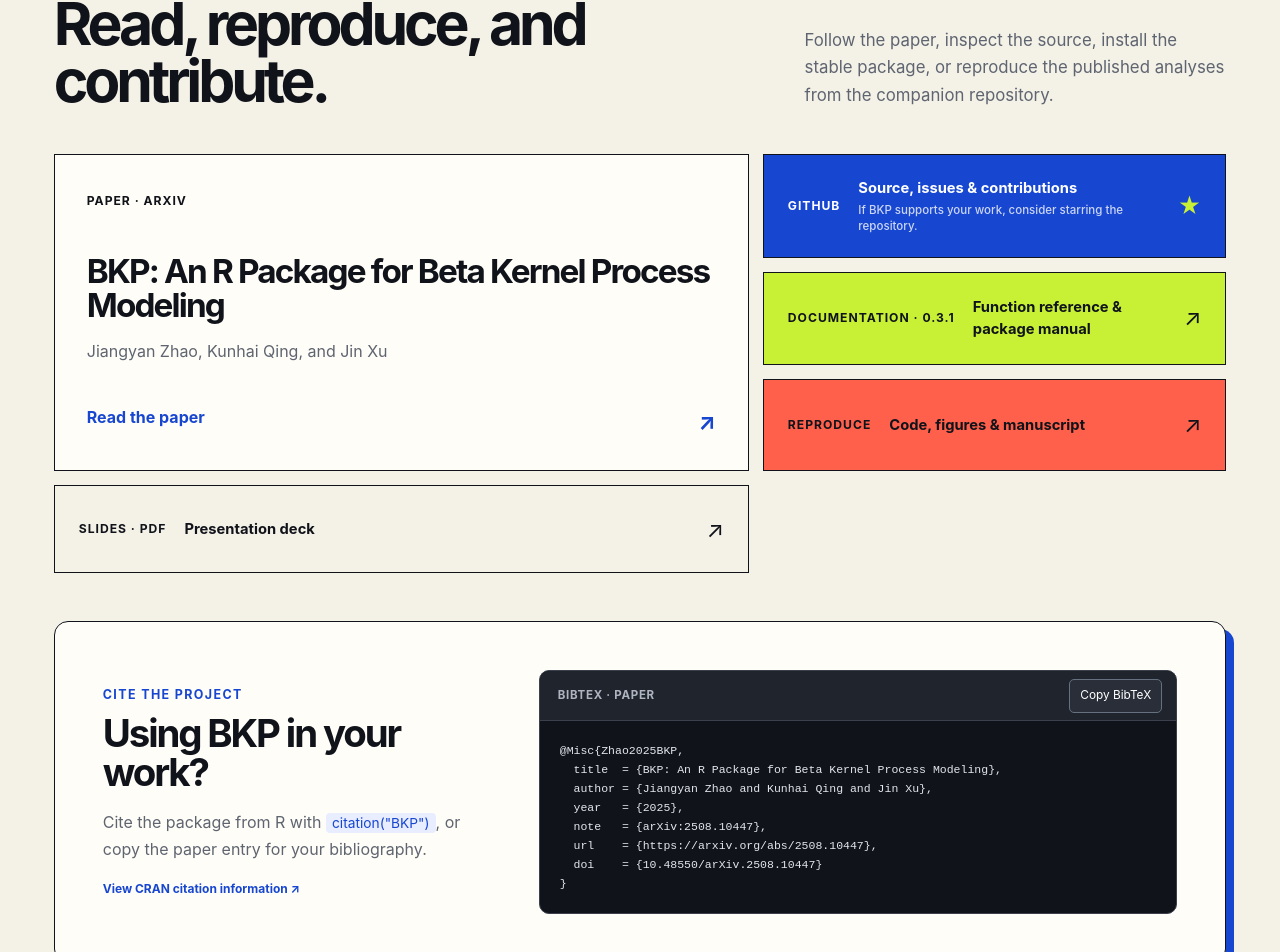
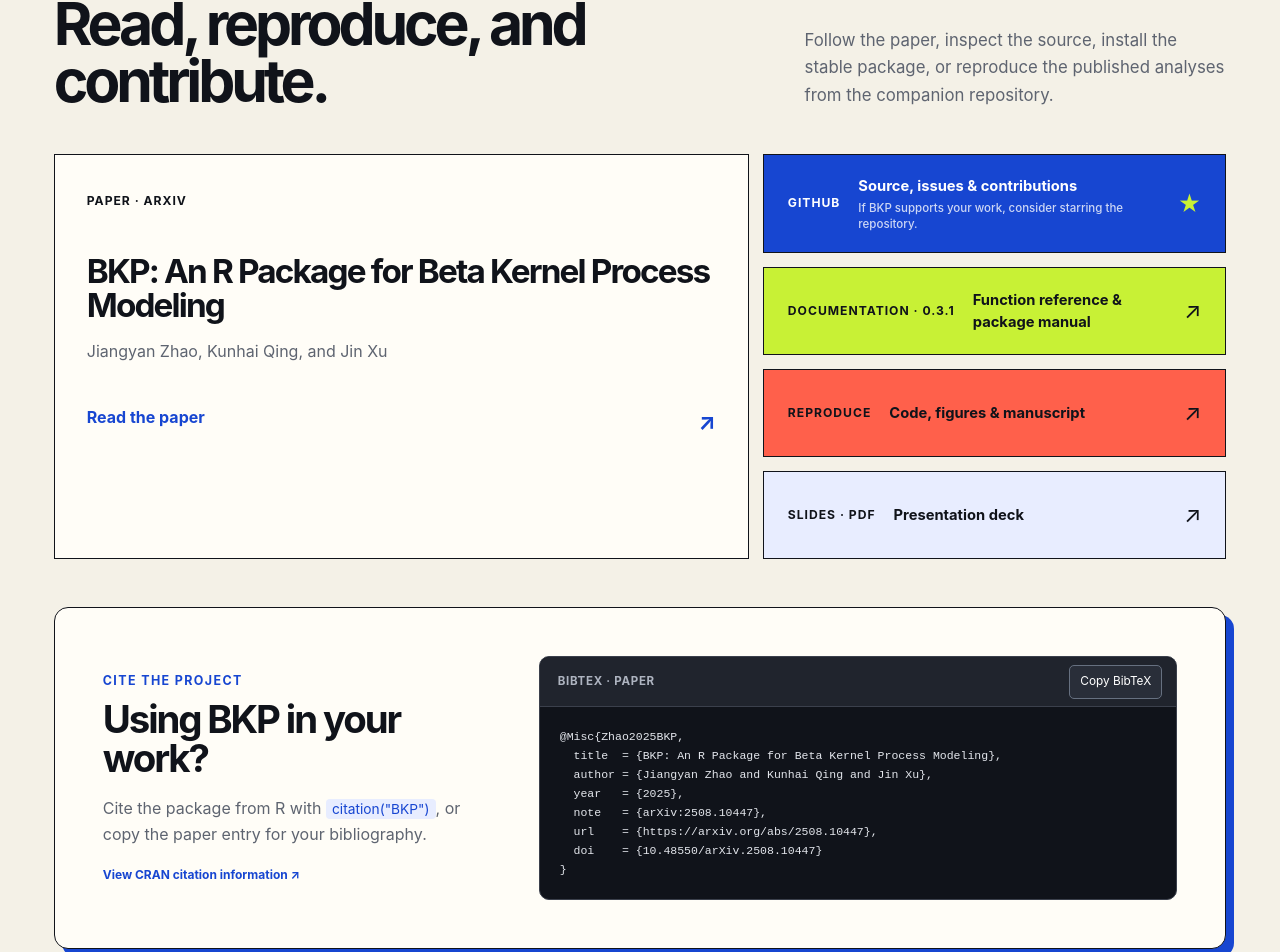
Before and after one commit to Jiangyan-Zhao/BKP-website, a React (Vite) app: page / in a window 1280 px wide. Shown: the part 5140-6092 px from the top of the page. Built offline with nearby package versions, Linux system fonts and the light colour scheme.

Commit message:
Fix resource layout and add slides

```diff
--- a/src/styles.css
+++ b/src/styles.css
@@ -908,7 +908,8 @@ a:focus-visible { outline: 3px solid var(--lime); outline-offset: 3px; }
   align-content: start;
   gap: 14px;
 }
-.resources-section .paper-card { grid-row: 1 / span 3; }
+.resources-section .paper-card { grid-column: 1; grid-row: 1 / span 4; }
+.resources-section .resource-card { grid-column: 2; }
 .paper-card,
 .resource-card { border: 1.5px solid var(--ink); transition: transform 160ms ease, box-shadow 160ms ease; }
 .paper-card:hover,
@@ -924,6 +925,7 @@ a:focus-visible { outline: 3px solid var(--lime); outline-offset: 3px; }
 .resource-card.blue { background: var(--blue); color: white; }
 .resource-card.lime { background: var(--lime); }
 .resource-card.coral { background: var(--coral); }
+.resource-card.soft { background: var(--blue-soft); }
 .resource-card b { font-size: 0.92rem; }
 .resource-card-copy { display: grid; gap: 3px; }
 .resource-card-copy small {
@@ -1128,6 +1130,8 @@ footer a:hover { color: var(--blue); }
   .example-tabs button { border-right: 0; border-bottom: 1px solid var(--ink); }
   .example-tabs button:last-child { border-bottom: 0; }
   .resource-stack { grid-template-columns: 1fr; }
+  .resources-section .paper-card,
+  .resources-section .resource-card { grid-column: auto; }
   .resources-section .paper-card { grid-row: auto; }
   .citation-panel { grid-template-columns: 1fr; }
   footer { grid-template-columns: auto 1fr; }
```
